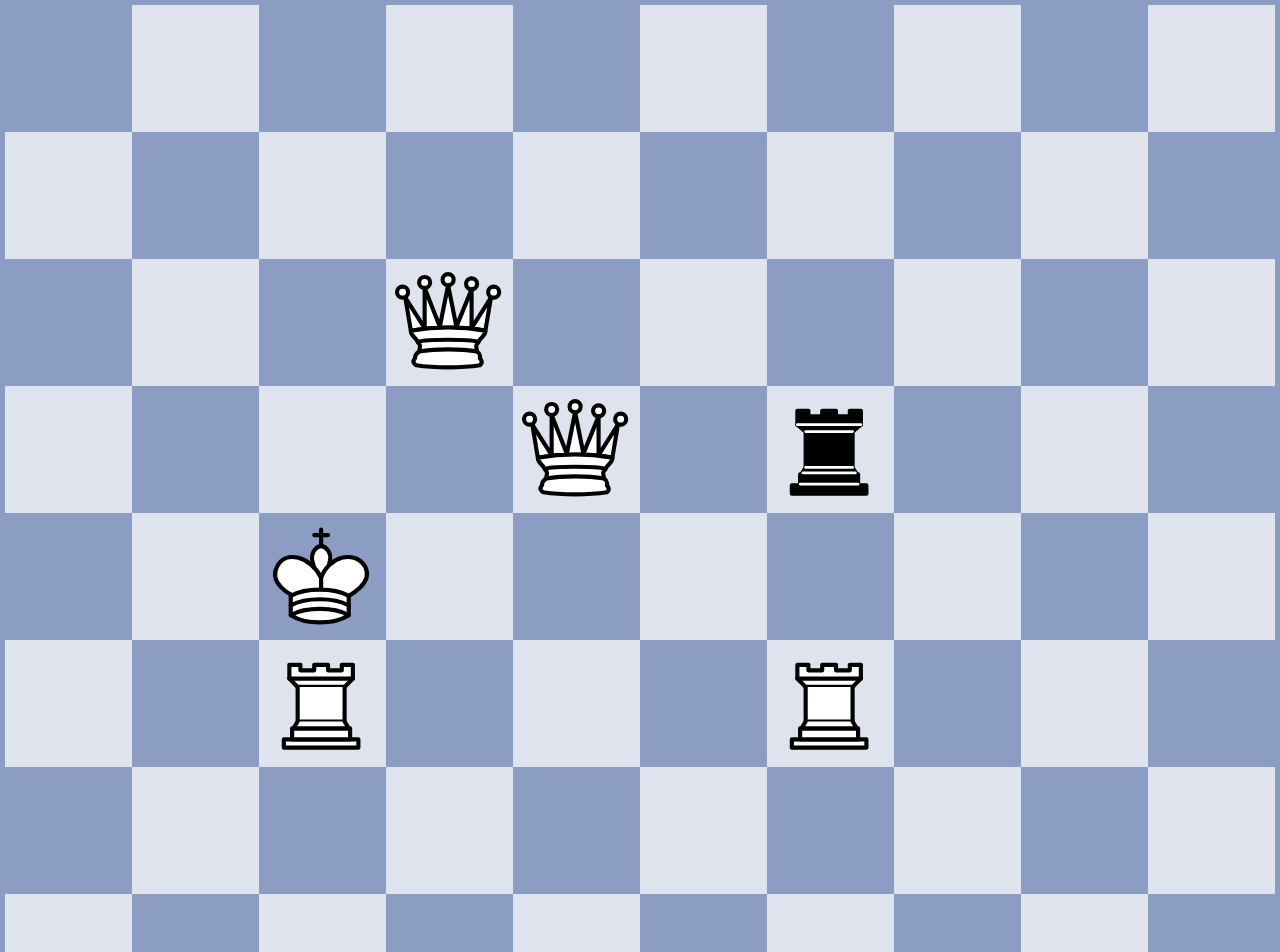
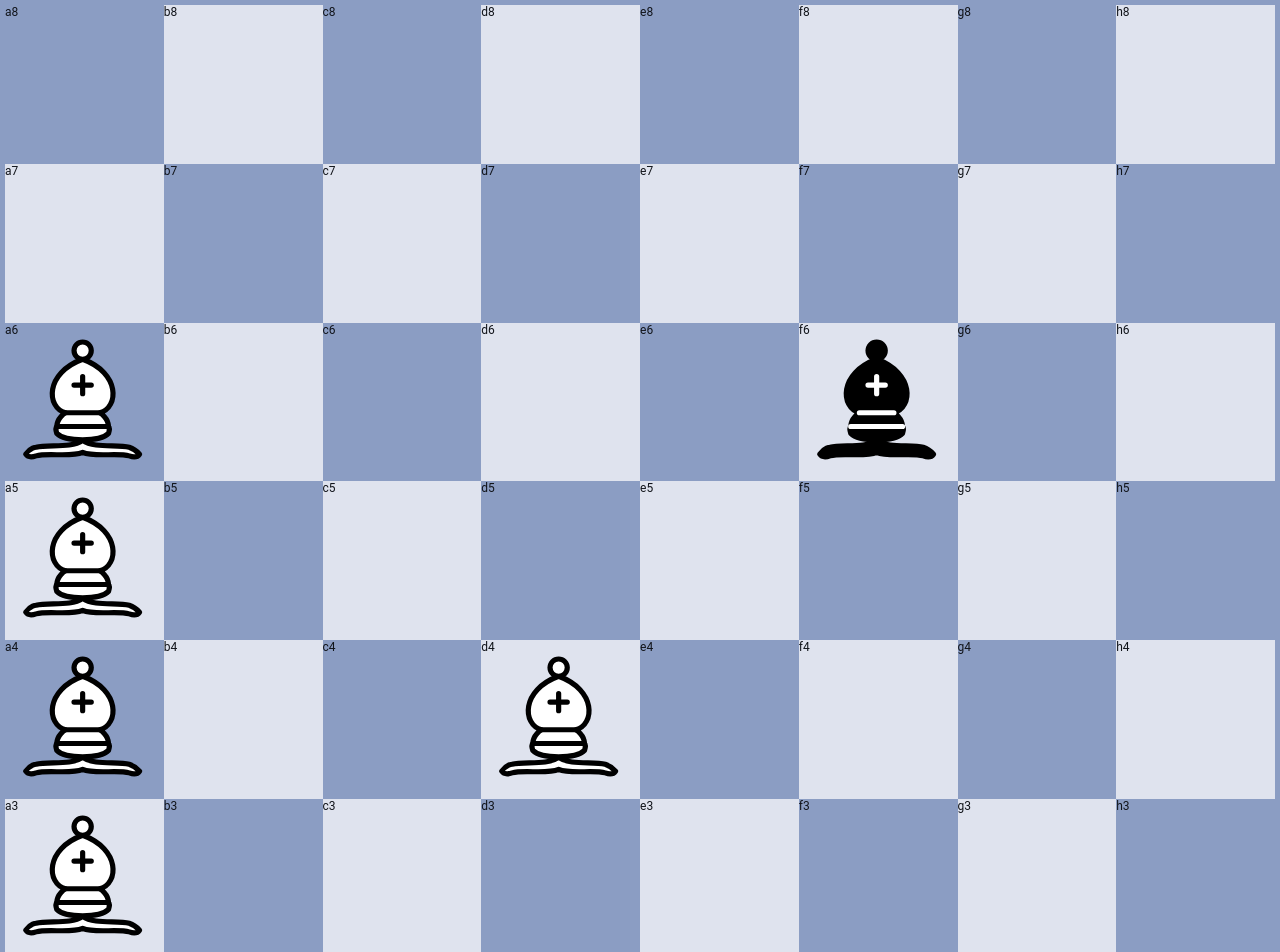
Before and after one commit to angelolucas/chess, a React (Create React App) app: page / in a window 1280 px wide. Shown: the top 952 px of the page. Built offline with nearby package versions, Linux system fonts and the light colour scheme.

Commit message:
legal moves - bishop - forward right

```diff
--- a/src/components/Board/Board.js
+++ b/src/components/Board/Board.js
@@ -16,60 +16,60 @@ const Board = () => {
     },
     pieces: {
       1: {
-        id: 1,
+        id: 2,
         player: 'white',
-        type: 'rook',
-        file: 'c',
-        rank: 5,
+        type: 'bishop',
+        file: 'a',
+        rank: 1,
       },
       2: {
         id: 2,
         player: 'white',
         type: 'bishop',
-        file: 'e',
+        file: 'a',
         rank: 2,
       },
       3: {
         id: 3,
         player: 'white',
-        type: 'queen',
-        file: 'e',
-        rank: 7,
+        type: 'bishop',
+        file: 'a',
+        rank: 3,
       },
       4: {
         id: 4,
-        player: 'black',
-        type: 'rook',
-        file: 'g',
-        rank: 7,
+        player: 'white',
+        type: 'bishop',
+        file: 'a',
+        rank: 4,
       },
       5: {
         id: 5,
         player: 'white',
-        type: 'rook',
-        file: 'g',
+        type: 'bishop',
+        file: 'a',
         rank: 5,
       },
       6: {
         id: 6,
         player: 'white',
-        type: 'king',
-        file: 'c',
+        type: 'bishop',
+        file: 'a',
         rank: 6,
       },
       7: {
         id: 7,
-        player: 'black',
-        type: 'pawn',
-        file: 'c',
-        rank: 2,
+        player: 'white',
+        type: 'bishop',
+        file: 'd',
+        rank: 4,
       },
       8: {
         id: 8,
-        player: 'white',
-        type: 'queen',
-        file: 'd',
-        rank: 8,
+        player: 'black',
+        type: 'bishop',
+        file: 'f',
+        rank: 6,
       },
     },
   });
@@ -153,6 +153,8 @@ const Board = () => {
                   selected={selected && true}
                   legalMove={legalMove && true}
                 >
+                  {file}
+                  {rank}
                   {piece && <Piece player={piece.player} piece={piece.type} />}
                 </S.Square>
               );
--- a/src/constants.js
+++ b/src/constants.js
@@ -1,2 +1,2 @@
-export const FILES = ['a', 'b', 'c', 'd', 'e', 'f', 'g', 'h', 'i', 'j'];
-export const RANKS = [1, 2, 3, 4, 5, 6, 7, 8, 9, 10];
+export const FILES = ['a', 'b', 'c', 'd', 'e', 'f', 'g', 'h'];
+export const RANKS = [1, 2, 3, 4, 5, 6, 7, 8];
--- /dev/null
+++ b/src/logics/bishop.js
@@ -0,0 +1,42 @@
+import { FILES, RANKS } from '../constants';
+import { getLegalMovesBySquares } from '../utils';
+
+export default ({
+  selected: {
+    file,
+    rank,
+    piece: { player },
+  },
+  pieces,
+}) => {
+  const rankIndex = rank;
+  const fileIndex = FILES.indexOf(file) + 1;
+  let squares = [];
+
+  const loopSquares = ({ fileIndex, rankIndex }) => {
+    if (FILES[fileIndex] && RANKS[rankIndex]) {
+      console.log(`
+      fileIndex: ${fileIndex}
+      rankIndex: ${rankIndex}
+      FILES[fileIndex]: ${FILES[fileIndex]}
+      RANKS[rankIndex]: ${RANKS[rankIndex]}
+      --------------------------------------
+    `);
+      squares.push({ file: FILES[fileIndex], rank: RANKS[rankIndex] });
+
+      loopSquares({
+        fileIndex: fileIndex + 1,
+        rankIndex: rankIndex + 1,
+      });
+    }
+  };
+  loopSquares({ fileIndex: fileIndex, rankIndex: rankIndex });
+
+  return [
+    ...getLegalMovesBySquares({
+      squares,
+      player,
+      pieces,
+    }),
+  ];
+};
--- a/src/logics/legalMoves.js
+++ b/src/logics/legalMoves.js
@@ -1,4 +1,5 @@
 import rook from './rook';
+import bishop from './bishop';
 
 export default ({ selected, pieces }) => {
   let legalMoves = [];
@@ -7,6 +8,9 @@ export default ({ selected, pieces }) => {
   if (['rook', 'queen'].includes(selected.piece.type)) {
     legalMoves = [...legalMoves, ...rook({ selected, pieces })];
   }
+  if (['bishop'].includes(selected.piece.type)) {
+    legalMoves = [...legalMoves, ...bishop({ selected, pieces })];
+  }
 
   return legalMoves;
 };
```
